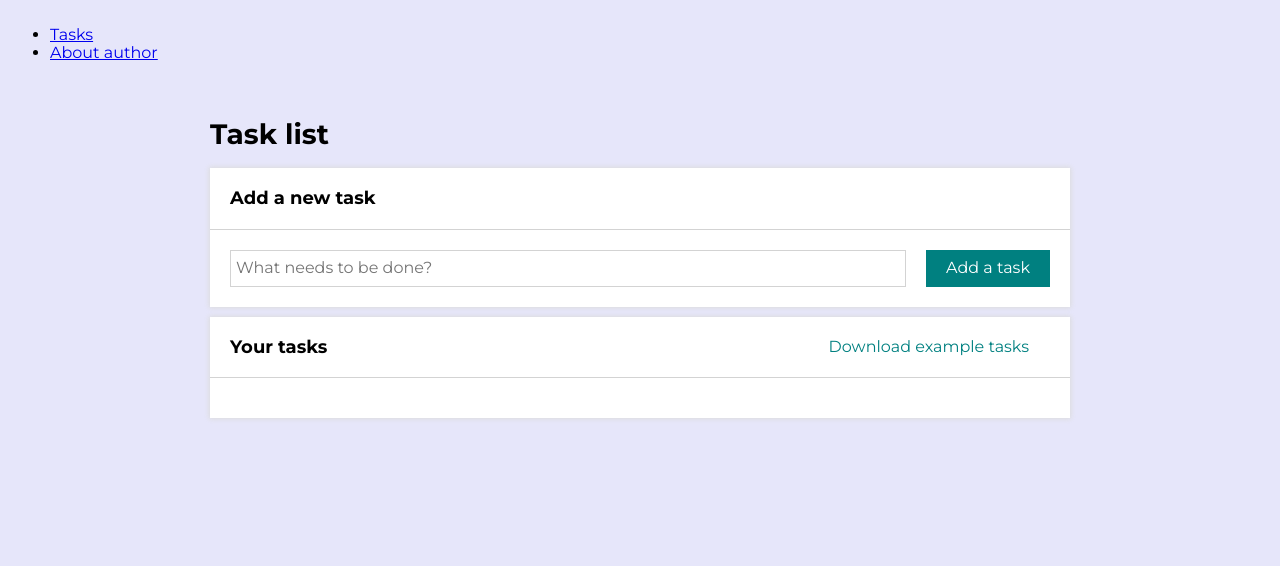
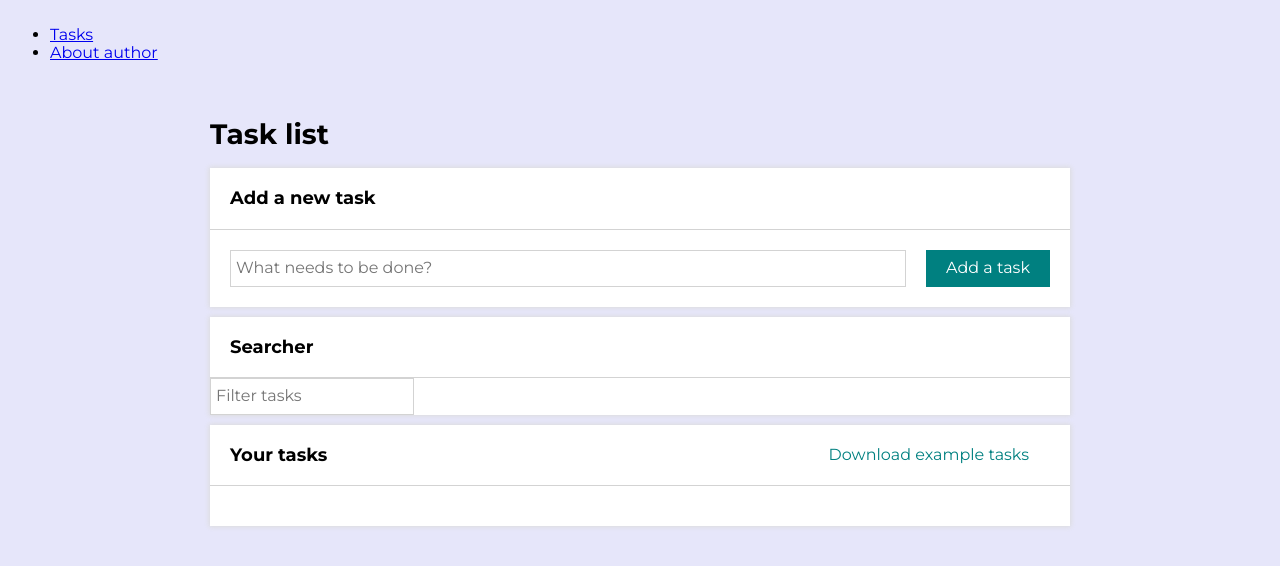
Before and after one commit to RobFyd/To-Do-List-in-React, a React (Create React App) app: page /#/tasksList in a window 1280 px wide. Shown: the top 566 px of the page. Built offline with nearby package versions, Linux system fonts and the light colour scheme.

Commit message:
useHistory added

```diff
--- /dev/null
+++ b/src/features/tasks/Input/index.js
@@ -0,0 +1,20 @@
+import styled from "styled-components";
+
+export default styled.input`
+  margin-right: 20px;
+  padding: 8px 5px;
+  border: 1px solid ${({ theme }) => theme.lightgray};
+  flex-grow: 1;
+
+  &:enabled {
+    border-color: ${({ theme }) => theme.lightgrey};
+  }
+
+  &:read-only {
+    color: ${({ theme }) => theme.red}; //nie dziala
+  }
+
+  @media (max-width: ${({ theme }) => theme.breakpoints.mobileMax}px) {
+    margin: 0;
+  }
+`;
--- a/src/features/tasks/TasksPage/Form/index.js
+++ b/src/features/tasks/TasksPage/Form/index.js
@@ -1,8 +1,9 @@
 import { useState, useRef } from "react";
 import { useDispatch } from "react-redux";
-import { TasksForm, Field, Button } from "./styled";
+import { TasksForm, Button } from "./styled";
 import { addTask } from "../../tasksSlice";
 import { nanoid } from "@reduxjs/toolkit";
+import Input from "../../Input";
 
 const Form = () => {
   const [newTaskContent, setNewTaskContent] = useState("");
@@ -29,7 +30,7 @@
 
   return (
     <TasksForm onSubmit={onFormSubmit}>
-      <Field
+      <Input
         ref={inputRef}
         value={newTaskContent}
         required
--- a/src/features/tasks/TasksPage/Form/styled.js
+++ b/src/features/tasks/TasksPage/Form/styled.js
@@ -8,25 +8,6 @@
     display: flex;
     flex-direction: column;
     flex-basis: 1;
-  }
-`;
-
-export const Field = styled.input`
-  margin-right: 20px;
-  padding: 8px 5px;
-  border: 1px solid ${({ theme }) => theme.lightgray};
-  flex-grow: 1;
-
-  &:enabled {
-    border-color: ${({ theme }) => theme.lightgrey};
-  }
-
-  &:read-only {
-    color: ${({ theme }) => theme.red}; //nie dziala
-  }
-
-  @media (max-width: ${({ theme }) => theme.breakpoints.mobileMax}px) {
-    margin: 0;
   }
 `;
 
--- /dev/null
+++ b/src/features/tasks/TasksPage/Search/index.js
@@ -0,0 +1,29 @@
+import { useLocation } from "react-router-dom";
+import Input from "../../Input";
+import { useHistory } from "react-router-dom/cjs/react-router-dom.min";
+
+export default () => {
+  const location = useLocation();
+  const history = useHistory();
+  const query = new URLSearchParams(location.search).get("search");
+
+  const onInputChange = ({ target }) => {
+    const searchParams = new URLSearchParams(location.search);
+
+    if (target.value.trim() === "") {
+      searchParams.delete("search");
+    } else {
+      searchParams.set("search", target.value);
+    }
+
+    history.push(`${location.pathname}?${searchParams.toString()}`);
+  };
+
+  return (
+    <Input
+      placeholder="Filter tasks"
+      value={query || ""}
+      onChange={onInputChange}
+    />
+  );
+};
--- a/src/features/tasks/TasksPage/index.js
+++ b/src/features/tasks/TasksPage/index.js
@@ -4,12 +4,16 @@
 import Section from "../../../common/Section";
 import Header from "../../../common/Header";
 import Container from "../../../common/Container";
+import Search from "./Search";
 
 function TasksPage() {
   return (
     <Container>
       <Header title="Task list" />
       <Section title="Add a new task" body={<Form />} />
+
+      <Section title="Searcher" body={<Search />} />
+
       <Section
         title="Your tasks"
         body={<TaskList />}
```
